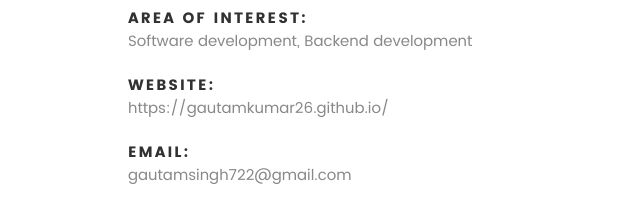
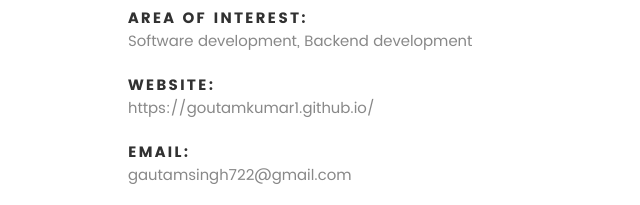
Before and after one commit to goutamkumar1/goutamkumar1.github.io, a plain HTML site: page index.html in a window 1280 px wide. Shown: the part 1654-1859 px from the top of the page, 107-747 px from the left. Drawn offline with Linux system fonts and the light colour scheme; files whose address does not match are found by name.

Commit message:
Update index.html

```diff
--- a/index.html
+++ b/index.html
@@ -140,7 +140,7 @@
    				</li>
    				<li>
    					<strong>Website:</strong>
-   					<span>https://gautamkumar26.github.io/</span>
+   					<span>https://goutamkumar1.github.io/</span>
    				</li>
    				<li>
    					<strong>Email:</strong>
```
